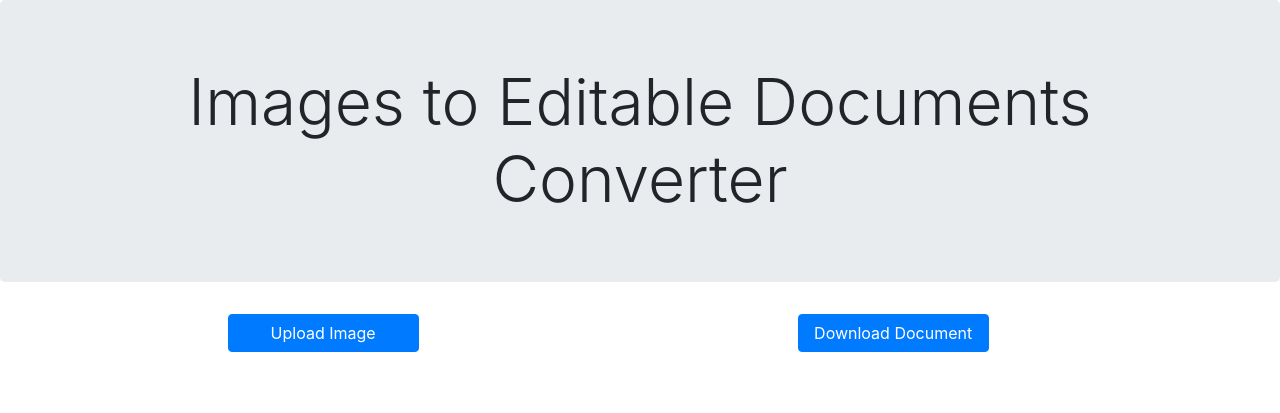
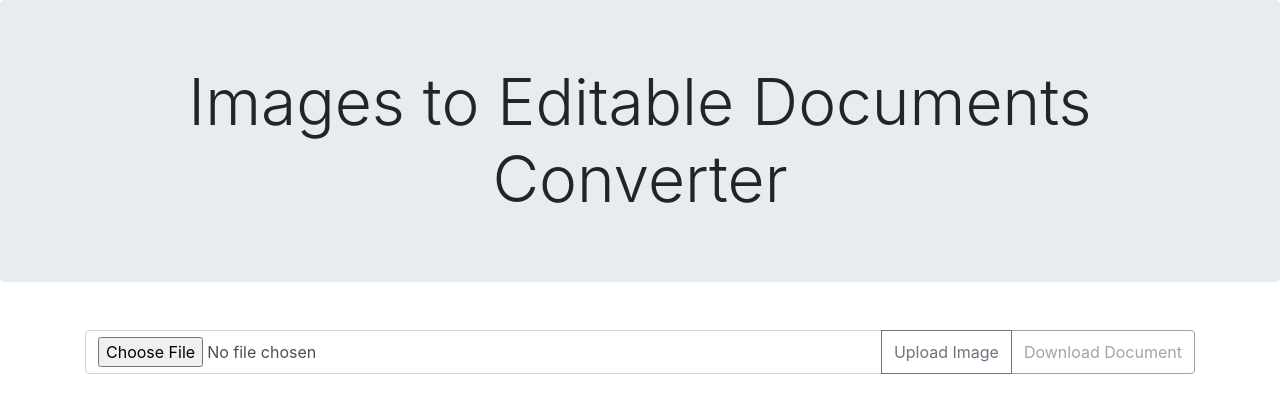
Before and after one commit to chitrakarma/image-to-doc, a Flask app: template templates/index.html.jinja in a window 1280 px wide. Shown: the top 413 px of the page. Run offline with Flask 2, Linux system fonts and the light colour scheme; the template is opened without the code that fills it, so the values that code supplies are empty; some libraries are stand-ins or nearby versions.

Commit message:
Updated the main UI
Combined the buttons using the input-group

```diff
--- a/app.py
+++ b/app.py
@@ -1,19 +1,19 @@
-from flask import Flask
-from flask import render_template
+from flask import Flask, render_template, flash, request, redirect, url_for
+from werkzeug.utils import secure_filename
+
+UPLOAD_FOLDER = '/images'
+ALLOWED_EXTENSIONS = {'png', 'jpg', 'jpeg'}
 
 app = Flask(__name__)
 
-
-@app.route('/')
-def hello_world():
-    return "Hello World"
+app.config['UPLOAD_FOLDER'] = UPLOAD_FOLDER
 
 
-@app.route('/login')
-def login():
-    return render_template('index.html.jinja', name="Index")
+def allowed_file(filename):
+    return '.' in filename and \
+        filename.rsplit('.', 1)[1].lower() in ALLOWED_EXTENSIONS
 
 
-@app.route('/register')
-def register():
-    return "Welcome to the register page"
+@app.route('/', methods=['GET', 'POST'])
+def upload_file():
+    return render_template('index.html.jinja', name="Index")
--- a/static/index.css
+++ b/static/index.css
@@ -2,3 +2,12 @@
     font-weight: 300;
     font-size: 4em;
 }
+
+footer {
+    position: absolute;
+    bottom: 0;
+}
+
+.download-btn:hover {
+    cursor: not-allowed;
+}
--- a/templates/index.html.jinja
+++ b/templates/index.html.jinja
@@ -1,6 +1,8 @@
 <!DOCTYPE html>
 <html lang="en">
     <head>
+        <meta charset="UTF-8">
+        <meta name="viewport" content="width=device-width, initial-scale=1.0">
         <title>ITED</title>
         <link rel="stylesheet" href="{{ url_for('static', filename='index.css') }}" />
         <link rel="stylesheet" href="{{ url_for('static', filename='bootstrap.css') }}" />
@@ -9,13 +11,20 @@
         <h1 class="jumbotron text-center main-heading">Images to Editable Documents Converter</h1>
         <div class="container">
             <div class="row">
-                <div class="col-lg-3 mx-auto">
-                    <button class="btn btn-primary w-75">Upload Image</button>
+                <div class="col-lg-12 mt-3">
+                    <form method="post" action="{{ url_for('upload_file') }}" class="form" enctype="multipart/form-data">
+                        <div class="input-group mb-3">
+                            <input type="file" class="form-control" />
+                            <div class="input-group-append">
+                                <button class="btn btn-outline-secondary upload-btn" type="submit">Upload Image</button>
+                            </div>
+                            <div class="input-group-append">
+                                <button class="btn btn-outline-secondary download-btn" type="submit" disabled>Download Document</button>
+                            </div>
+                        </div>
+                    </form>
                 </div>
-                <div class="col-lg-3 mx-auto">
-                    <button class="btn btn-primary w-75">Download Document</button>
-                </div>
-            </div>
+            </button>
         </div>
     </body>
 </html>
```
Also changed, not shown: index.html (added, +7 -0 lines), ocr.py (added, +7 -0 lines), images/hello-world.png (added).
